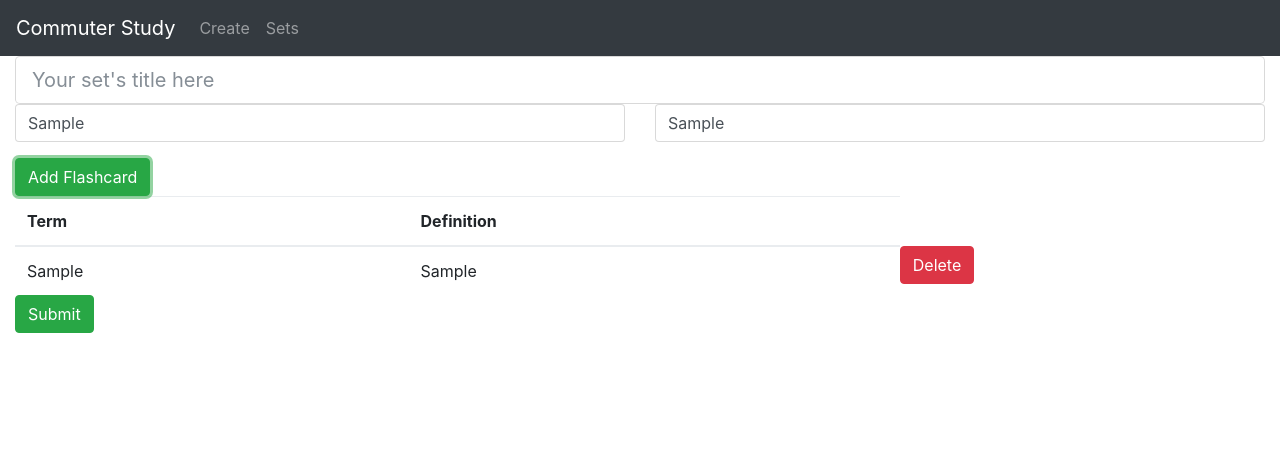
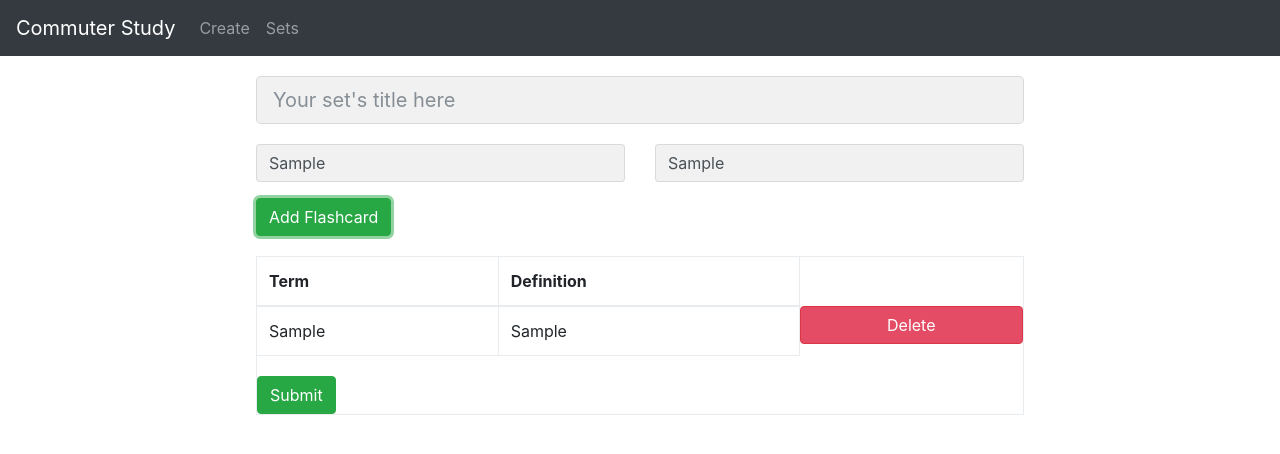
Before and after one commit to cs480SnackOverflow/front-end, a React app: page /create in a window 1280 px wide. Both pictures are taken after typing "Sample", "Sample" into the empty fields and a click on the button "Add Flashcard". Shown: the top 454 px of the page. Built offline with nearby package versions, Linux system fonts and the light colour scheme; no server answers.

Commit message:
adding css to createFlashcardList

```diff
--- a/src/components/CreateFlashcardList.jsx
+++ b/src/components/CreateFlashcardList.jsx
@@ -12,6 +12,8 @@ import {
 } from 'reactstrap';
 import axios from 'axios';
 import uuidv1 from 'uuid';
+
+require("../index.css");
 
 class CreateFlashcardList extends React.Component {
   constructor(props) {
@@ -70,7 +72,7 @@ class CreateFlashcardList extends React.Component {
   renderFlashcards() {
     const {flashcards} = this.props;
     return (
-      <Table>
+      <Table  bordered>
         <thead>
           <tr>
             <th>Term</th>
@@ -81,17 +83,17 @@ class CreateFlashcardList extends React.Component {
 
           {flashcards.map(flashcard => {
             return (
-              <tr>
+              <tr className="bottom-margin">
                 <td>{flashcard.term}</td>
                 <td>{flashcard.definition}</td>
-                <button type="button" className="btn btn-danger" onClick={() => this.deleteFlashcard(flashcard.id)}>Delete
+                <button type="button" className="btn indian-red full btn-danger" onClick={() => this.deleteFlashcard(flashcard.id)}>Delete
                 </button>
               </tr>
 
             )
           })
         }
-          <button type="button" className="btn btn-success" onClick={() => this.handleSubmit(this)}>Submit
+          <button type="button" className="top-margin btn btn-success" onClick={() => this.handleSubmit(this)}>Submit
           </button>
         </tbody>
       </Table>
@@ -101,26 +103,26 @@ class CreateFlashcardList extends React.Component {
   render() {
     console.log('this.props', this.props);
     return (
-      <Container fluid>
+      <Container className="padding" fluid>
         <Row>
           <Col>
-            <Input type="text" name="title" id="term" placeholder="Your set's title here" size="lg" onChange={event => this.setState({title: event.target.value})}/>
+            <Input className="title-margin slate" type="text" name="title" id="term" placeholder="Your set's title here" size="lg" onChange={event => this.setState({title: event.target.value})}/>
           </Col>
         </Row>
         <Form onSubmit={this.handleAddCard}>
           <FormGroup>
             <Row>
               <Col>
-                <input className="form-control" placeholder="Term" onChange={event => this.setState({term: event.target.value})}/>
+                <input className="form-control slate" placeholder="Term" onChange={event => this.setState({term: event.target.value})}/>
               </Col>
               <Col>
-                <input className="form-control" placeholder="Definition" onChange={event => this.setState({definition: event.target.value})}/>
+                <input className="form-control slate" placeholder="Definition" onChange={event => this.setState({definition: event.target.value})}/>
               </Col>
             </Row>
           </FormGroup>
           <Row>
             <Col md="3">
-              <button type="button" className="btn btn-success" onClick={() => this.addFlashcard()}>Add Flashcard</button>
+              <button type="button" className="bottom-margin btn btn-success" onClick={() => this.addFlashcard()}>Add Flashcard</button>
             </Col>
           </Row>
           {this.renderFlashcards()}
--- a/src/index.css
+++ b/src/index.css
@@ -52,3 +52,40 @@ ul.header li a {
 .content li {
   margin-bottom: 10px;
 }
+
+/*CreateFlashcardList styles*/
+
+.title-margin {
+  margin: 20px 0px;
+}
+
+.bottom-margin {
+  margin-bottom: 20px;
+}
+
+.top-margin {
+  margin-top: 20px;
+}
+
+.left-margin {
+  margin-left: 20px;
+}
+
+.slate {
+  background-color: #f2f1f1;
+}
+
+.indian-red {
+  background-color: #e44c65ff;
+  color: white;
+}
+
+@media(min-device-width: 480px) {
+  .padding {
+    padding: 0% 20%;
+  }
+  .full{
+    width: 100%;
+    height: 100%;
+  }
+}
```
